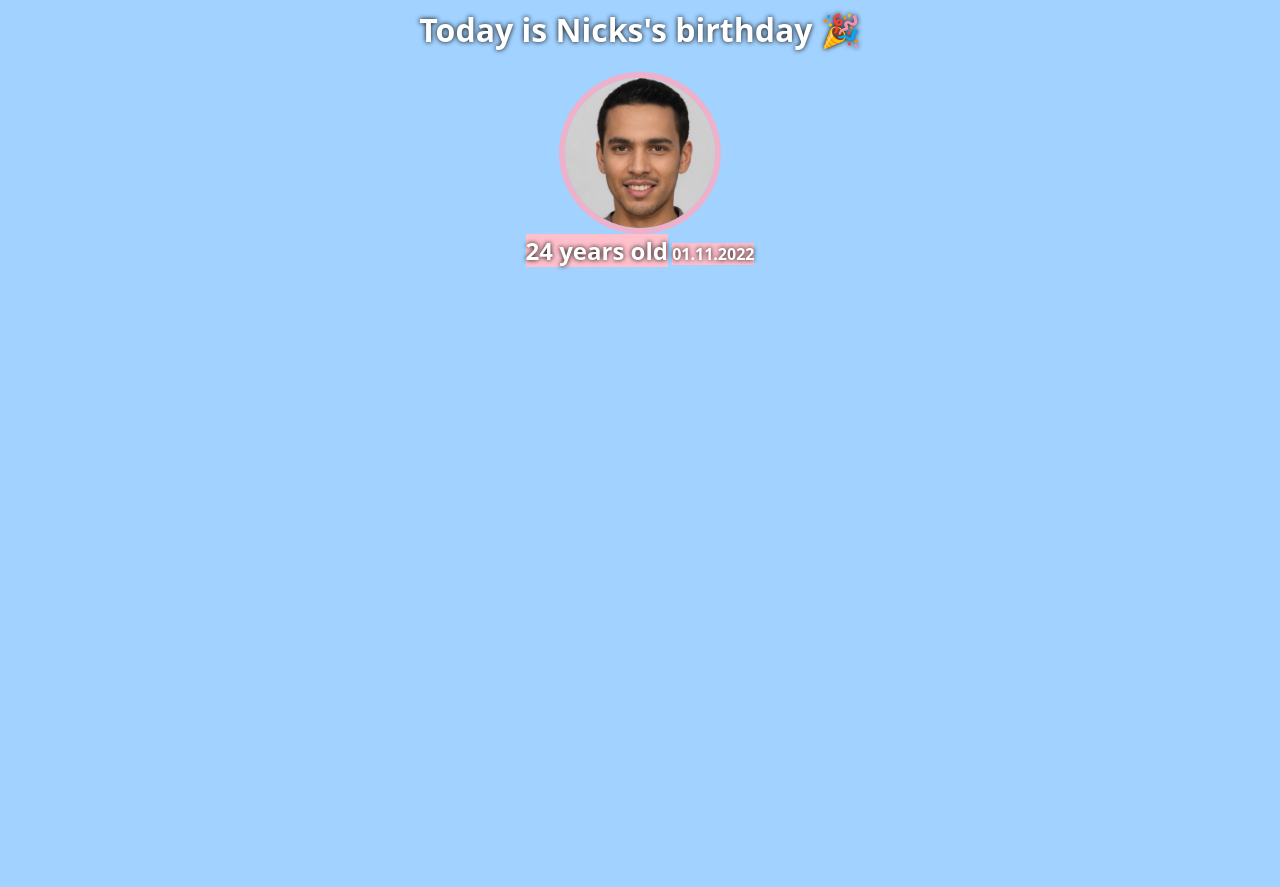
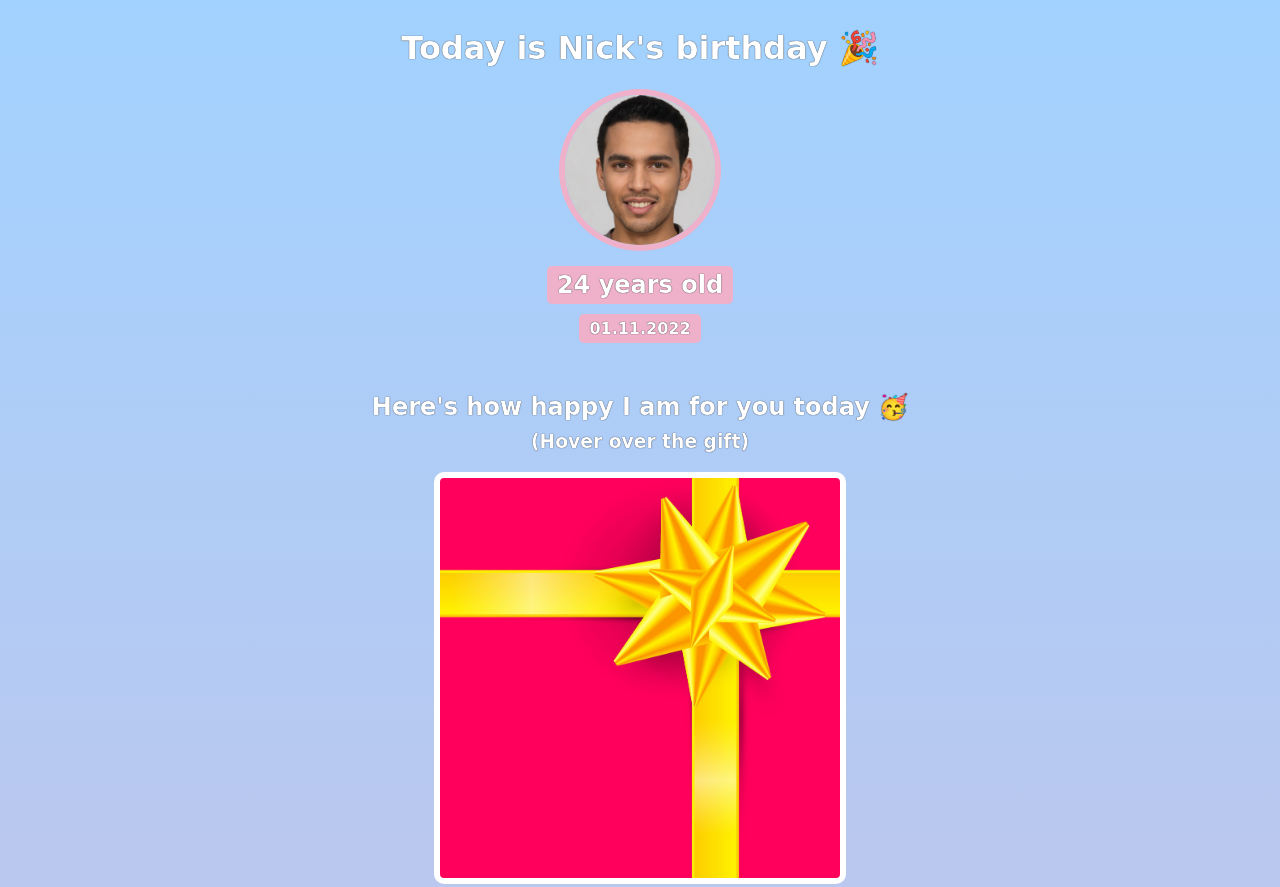
Before and after one commit to gvarap/HTML-CSS, a plain HTML site: page scrimba-html-css/6-birthday-gift/index.html in a window 1280 px wide. Shown: the top 887 px of the page. Before the commit the page ends 800 px from the top, so only its background shows below. Drawn offline with Linux system fonts and the light colour scheme; a web font is replaced by a local one.

Commit message:
your message

```diff
--- a/scrimba-html-css/6-birthday-gift/index.html
+++ b/scrimba-html-css/6-birthday-gift/index.html
@@ -1,20 +1,56 @@
 <html>
     <head>
-        <link rel="stylesheet" href="styles.css" />
         <link rel="preconnect" href="https://fonts.googleapis.com" />
         <link rel="preconnect" href="https://fonts.gstatic.com" crossorigin />
         <link
-            href="https://fonts.googleapis.com/css2?family=Happy+Monkey&family=Orbitron:wght@400..900&display=swap"
+            href="https://fonts.googleapis.com/css2?family=Happy+Monkey&display=swap"
             rel="stylesheet"
         />
+        <link rel="stylesheet" href="styles.css" />
     </head>
     <body>
-        <h1>Today is Nicks's birthday 🎉</h1>
-        <img src="nick.jpg" style="width: 150px" id="bff-img" />
+        <div id="header">
+            <h1>Today is Nick's birthday 🎉</h1>
+            <img id="bff-img" src="/nick.jpg" />
+            <h2 id="bday-age">24 years old</h2>
+            <h4 id="bday-date">01.11.2022</h4>
+        </div>
 
-        <div>
-            <h2>24 years old</h2>
-            <h4>01.11.2022</h4>
+        <div class="gift-section">
+            <h2 class="gift-title">Here's how happy I am for you today 🥳</h2>
+            <h3 class="gift-hint">(Hover over the gift)</h3>
+            <div class="gift-img" id="gift-img-happy"></div>
         </div>
+
+        <div class="gift-section">
+            <h2 class="gift-title">
+                How people react when you enter the room 😍
+            </h2>
+            <div class="gift-img" id="gift-img-hot"></div>
+        </div>
+
+        <div class="gift-section">
+            <h2 class="gift-title">
+                If I had to describe you with ONE word 👇
+            </h2>
+            <div class="gift-img" id="gift-img-genius"></div>
+        </div>
+
+        <div class="gift-section">
+            <h2 class="gift-title">The only person as badass as you 💪</h2>
+            <div class="gift-img" id="gift-img-badass"></div>
+        </div>
+
+        <div class="gift-section">
+            <h2 class="gift-title">This one's for you, my friend 🥂</h2>
+            <div class="gift-img" id="gift-img-cheers"></div>
+        </div>
+
+        <p id="footer">
+            Sonia
+            <a href="https://scrimba.com/learn/htmlandcss" target="_blank"
+                >this HTML & CSS course.</a
+            >
+        </p>
     </body>
 </html>
--- a/scrimba-html-css/6-birthday-gift/styles.css
+++ b/scrimba-html-css/6-birthday-gift/styles.css
@@ -1,18 +1,105 @@
 body {
-    font-family: "Happy Monkey", system-ui;
     text-align: center;
-    background-color: #a2d2ff;
-    color: white;
-    text-shadow: 0 0 5px black;
-}
-#bff-img {
-    border-radius: 50%;
-    border: 6px solid #efb0c9;
+    font-family: 'Happy Monkey', cursive;
+    background: linear-gradient(#a2d2ff, #EFB0C9);
+    color: #ffffff;
 }
 
+h1, h2, h3, h4, p {
+    text-shadow: 0 0 1px black;
+}
 
-h2,h4{
-  display: inline;
-  background-color: pink;
+#bff-img {
+    width: 150px;
+    border-radius: 50%;
+    border: 6px solid #EFB0C9;
+    margin-bottom: 10px;
+}
 
+#bday-age {
+    background: #EFB0C9;
+    padding: 5px 10px;
+    border-radius: 5px;
+    margin: 5px 0 10px 0;
 }
+
+#bday-date {
+    margin: 0;
+    background: #EFB0C9;
+    padding: 5px 10px;
+    border-radius: 5px;
+}
+
+#header {
+    display: flex;
+    flex-direction: column;
+    align-items: center;
+}
+
+.gift-section {
+    margin-top: 50px;
+}
+
+.gift-title {
+    margin-bottom: 10px;
+}
+
+.gift-hint {
+    margin-top: 0;
+}
+
+#gift-img-cheers {
+    height: 200px;
+}
+
+.gift-img {
+    margin: 20px auto;
+    max-width: 400px;
+    height: 400px;
+    border: 6px solid white;
+    border-radius: 10px;
+    background-image: url("images/gift-cover.jpg");
+    background-size: cover;
+}
+
+#gift-img-happy:hover {
+    background-image: url("images/happy.gif");
+}
+
+#gift-img-hot:hover {
+    background-image: url("images/hot.gif");
+}
+
+#gift-img-genius:hover {
+    background-image: url("images/genius.gif");
+}
+
+#gift-img-badass:hover {
+    background-image: url("images/badass.gif");
+}
+
+#gift-img-cheers:hover {
+    background-image: url("images/cheers.gif");
+}
+
+#footer {
+    font-style: italic;
+    width: 400px;
+    margin: 40px auto 20px;
+}
+
+a {
+    color: white;
+}
+
+/*
+Add the footer paragraph according to the design.
+Configure the anchor tag to open the link in a new tab.
+Forgotten how to do it? Google it!
+
+Link:
+https://scrimba.com/learn/htmlandcss
+
+Text:
+Want to create your own Birthday GIFt site? Take this HTML & CSS course.
+*/
```
Also changed, not shown: scrimba-html-css/1-portfolio/index.html (+1 -1 lines), scrimba-html-css/6-birthday-gift/images/genius.gif (added), scrimba-html-css/6-birthday-gift/images/gift-cover.jpg (added), scrimba-html-css/6-birthday-gift/images/happy.gif (added), scrimba-html-css/6-birthday-gift/images/nick.jpg (added), 3 other files.
